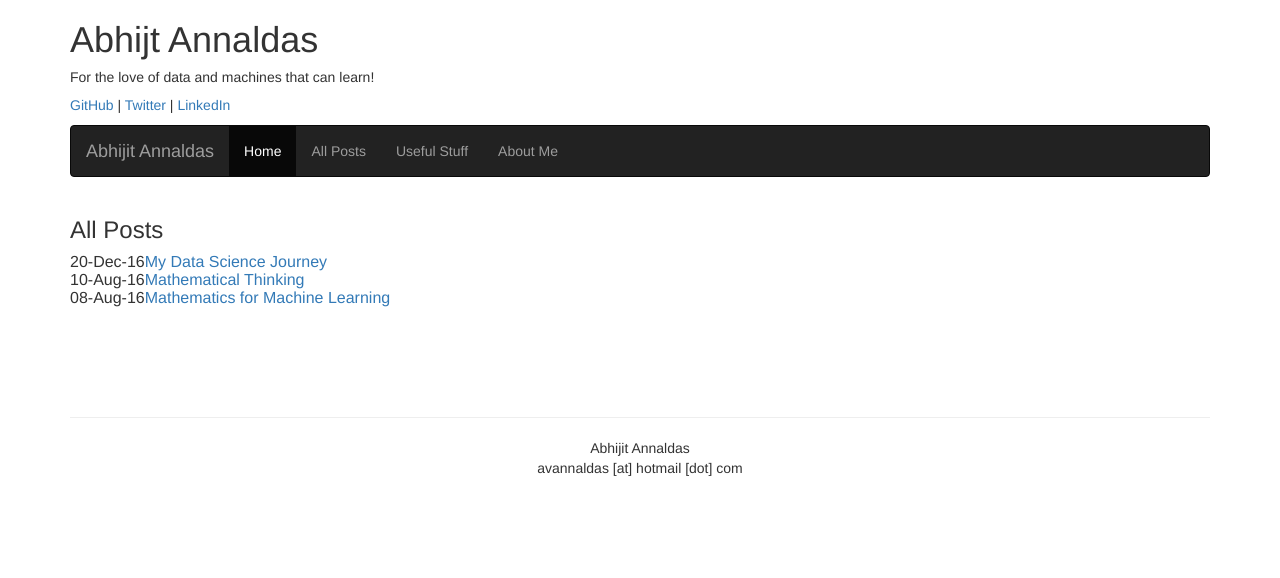
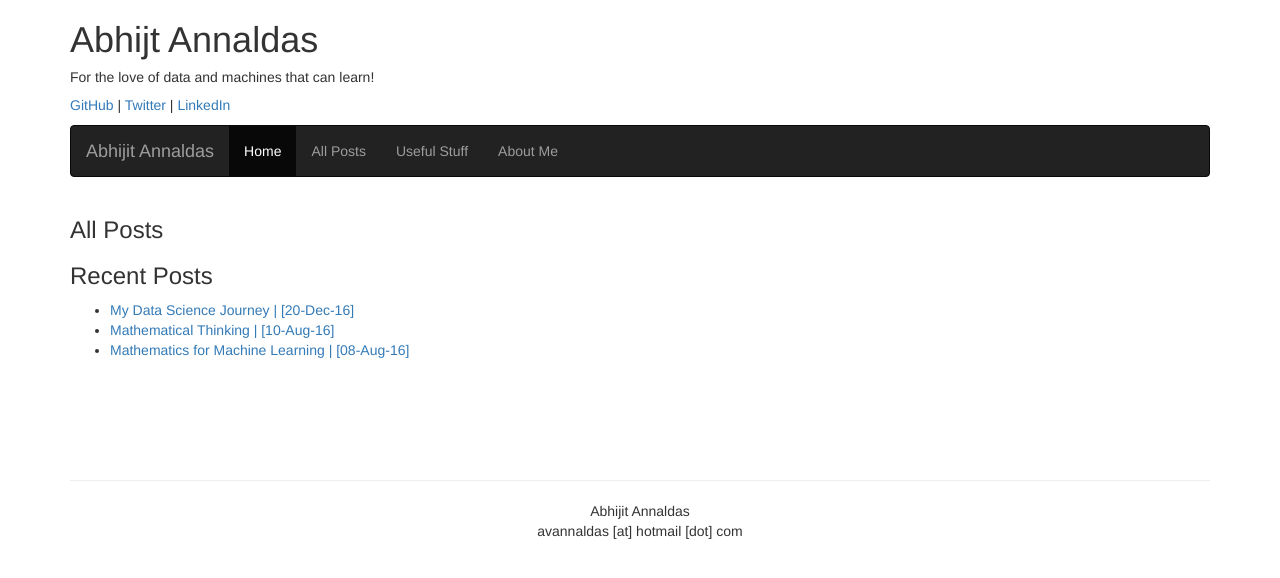
Before and after one commit to devm1023/ML_project, a Jekyll site: the page built from pages/all-posts.markdown, in a window 1280 px wide. Shown: the top 578 px of the page. Built offline with Jekyll 4.4.1, drawn with Linux system fonts in a browser that asks for light colours.

Commit message:
fixes after moving to bootstrap

```diff
--- a/_includes/header.html
+++ b/_includes/header.html
@@ -26,7 +26,7 @@
 						<span class="icon-bar"></span>
 						<span class="icon-bar"></span>
 					</button>
-					<a class="navbar-brand" href="#">Abhijit Annaldas</a>
+					<a class="navbar-brand" href="{{site.baseurl}}/">Abhijit Annaldas</a>
 				</div>
 				<div class="collapse navbar-collapse" id="myNavbar">
 					<ul class="nav navbar-nav">
--- a/index.html
+++ b/index.html
@@ -17,7 +17,7 @@ layout: default
                 <h3>Recent Posts</h3>
                 <ul>
                     {% for post in site.posts %}
-                        <li>{{ post.date | date: "%d-%b-%y" }} - <a href="{{ post.url | prepend: site.baseurl }}">{{ post.title }}</a></li>
+                        <li><a href="{{ post.url | prepend: site.baseurl }}">{{ post.title }}</a></li>
                     {% endfor %}
                 </ul>
             </p>
--- a/pages/all-posts.markdown
+++ b/pages/all-posts.markdown
@@ -3,12 +3,10 @@ layout: page
 title: All Posts
 permalink: /all-posts/
 ---
-<table style="margin-bottom: 0px">
+<h3>Recent Posts</h3>
+<ul>
 	{% for post in site.posts %}
-		<tr>
-			<td>{{ post.date | date: "%d-%b-%y" }}</td>
-			<td><a href="{{ post.url | prepend: site.baseurl }}">{{ post.title }}</a></td>
-		</tr>
+		<li><a href="{{ post.url | prepend: site.baseurl }}">{{ post.title }} | [{{ post.date | date: "%d-%b-%y" }}]</a></li>
 	{% endfor %}
-</table>
+</ul>
 <br /><br />
```
